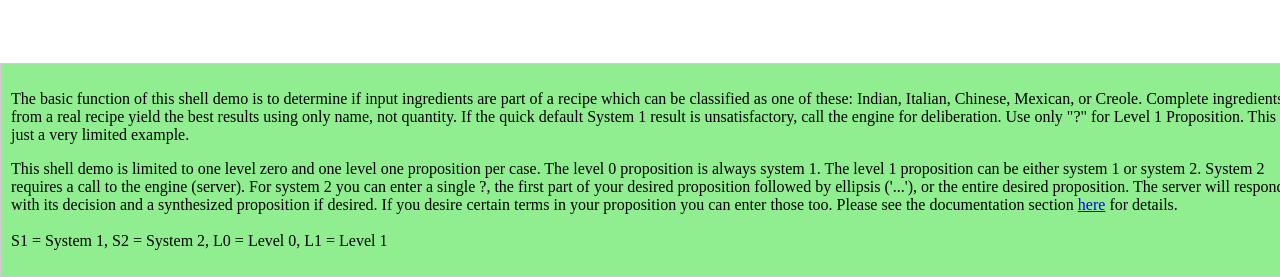
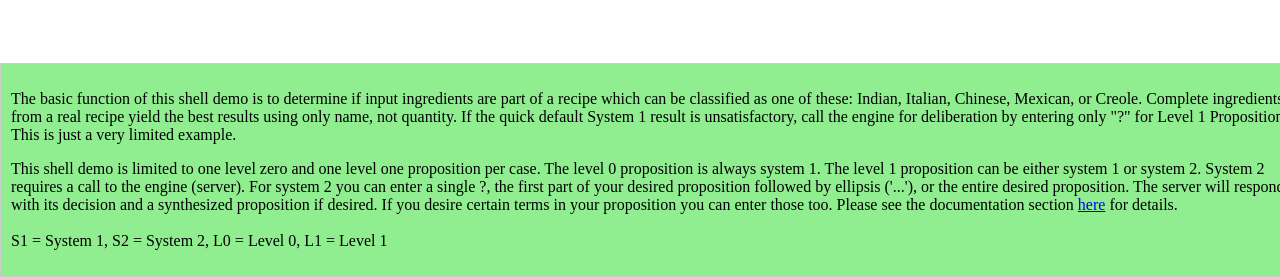
Before and after one commit to jazzbox35/AME_Client_Project, a Django app: page /ame_client_app/ in a window 1280 px wide. Shown: the part 523-800 px from the top of the page. Run offline with Django 4.2, Linux system fonts and the light colour scheme; data that the repository does not hold is empty.

Commit message:
Update home.html

```diff
--- a/ame_client_project/ame_client_app/templates/ame_client_app/home.html
+++ b/ame_client_project/ame_client_app/templates/ame_client_app/home.html
@@ -301,7 +301,7 @@
        can be classified as one of these: Indian, Italian, Chinese, Mexican, or Creole. Complete ingredients from a
       real recipe yield the
        best results using only name, not quantity. If the quick default System 1 result
-       is unsatisfactory, call the engine for deliberation. Use only "?" for Level 1 Proposition.
+       is unsatisfactory, call the engine for deliberation by entering only "?" for Level 1 Proposition.
       This is just a very limited example.
        <P>
        This shell demo is limited to one level zero and one level one proposition per case. The level 0 proposition is
```
